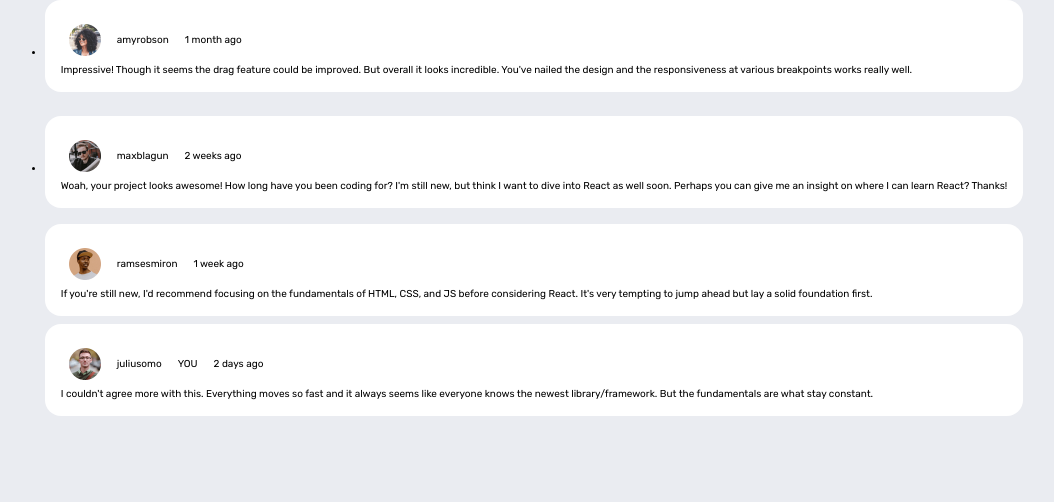
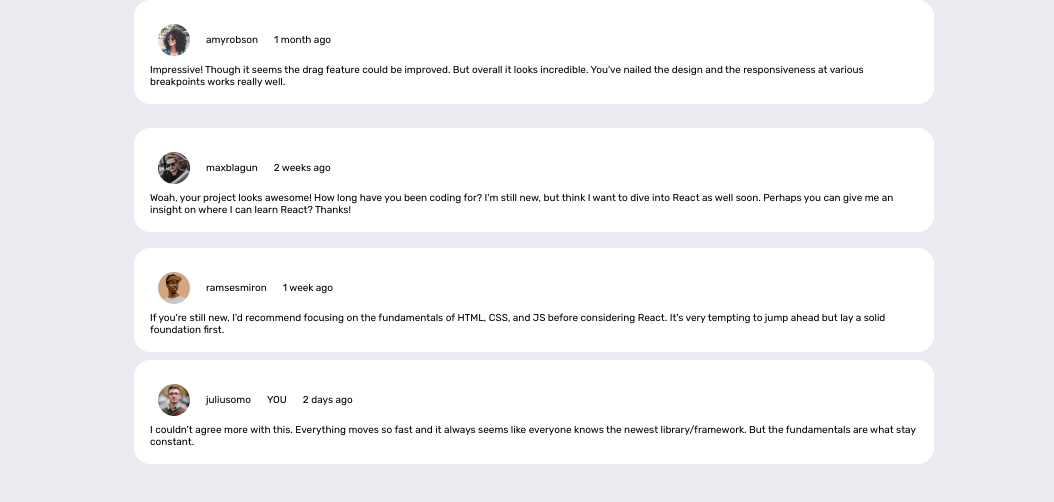
Before and after one commit to riwepo/fem-interactive-comments-section, a React (Create React App) app: page / in a window 1280 px wide. Shown: the top 502 px of the page, without its empty margins (74-1128 px from the left). Built offline with nearby package versions, Linux system fonts and the light colour scheme.

Commit message:
style main list

```diff
--- a/src/components/CommentThreadList.module.css
+++ b/src/components/CommentThreadList.module.css
@@ -1,4 +1,7 @@
 .threadListContainer {
+  list-style: none;
+  max-width: 50rem;
+
   display: flex;
   flex-direction: column;
   gap: 0.5rem;
```
